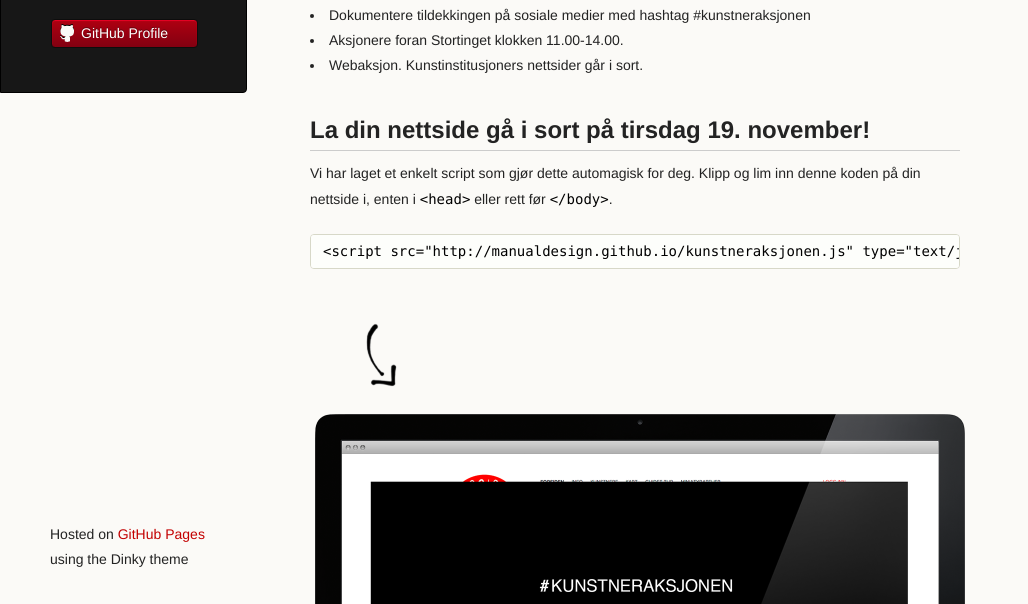
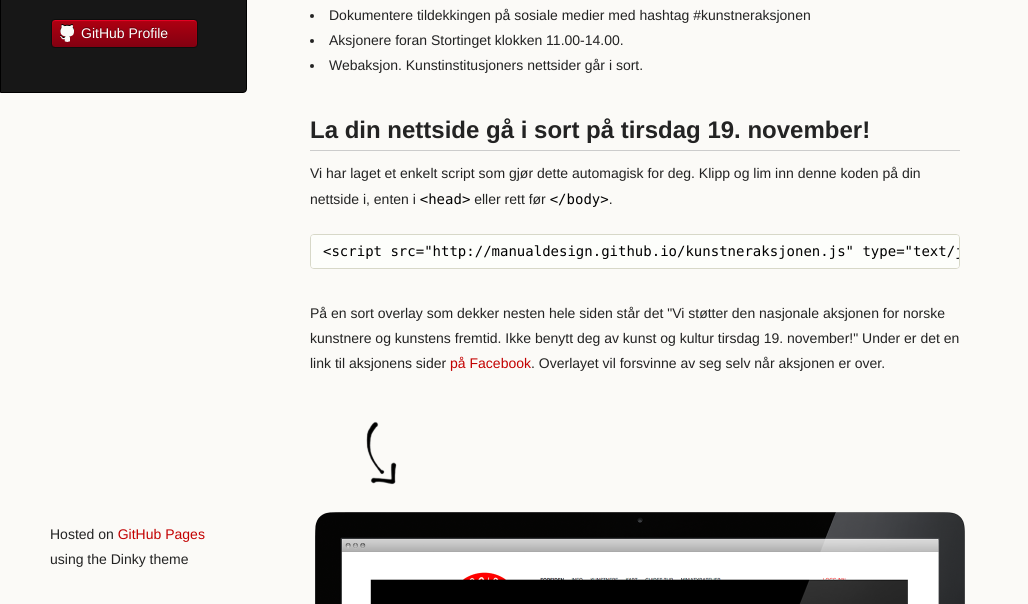
Before and after one commit to anyone-oslo/manualdesign.github.io, a plain HTML site: page index.html in a window 1280 px wide. Shown: the part 196-800 px from the top of the page, without its empty margins (0-1028 px from the left). Drawn offline with Linux system fonts and the light colour scheme.

Commit message:
Forklaringstekst

```diff
--- a/index.html
+++ b/index.html
@@ -42,6 +42,10 @@
         </p>
         <pre><code>&lt;script src="http://manualdesign.github.io/kunstneraksjonen.js" type="text/javascript" charset="utf-8"&gt;&lt;/script&gt;</code></pre>
 
+        <p>
+          På en sort overlay som dekker nesten hele siden står det "Vi støtter den nasjonale aksjonen for norske kunstnere og kunstens fremtid. Ikke benytt deg av kunst og kultur tirsdag 19. november!" Under er det en link til aksjonens sider <a href="https://www.facebook.com/events/361313150671995">på Facebook</a>. Overlayet vil forsvinne av seg selv når aksjonen er over.
+        </p>
+
         <div class="fullsize-image">
           <img src="kunstneraksjonen.png">
         </div>
```
